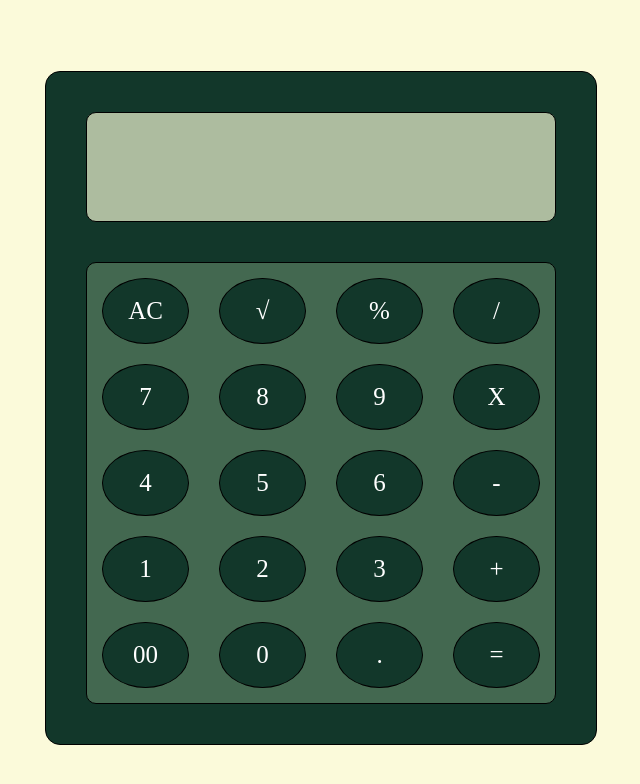
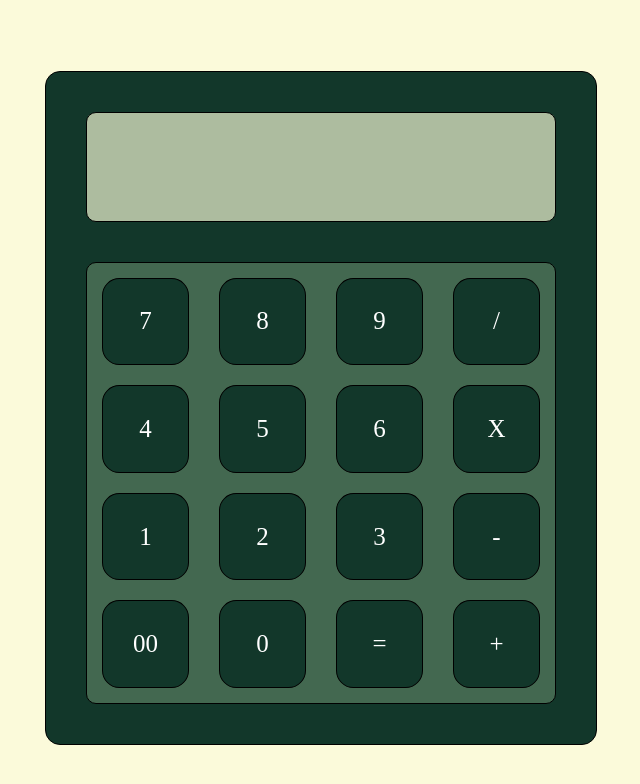
Before and after one commit to SwastikBhuyan/Calculator, a plain HTML site: page index.html in a window 1280 px wide. Shown: the whole page, without its empty margins (319-959 px from the left). Drawn offline with Linux system fonts and the light colour scheme.

Commit message:
Update design

```diff
--- a/index.html
+++ b/index.html
@@ -11,32 +11,28 @@
         <div class = "display" id = "display"></div>
         <div class="keys" id="keys">
             <div class="keyrow" id="keyrow1">
-                <div class = "key" id = "AC">AC</div>
                 <div class = "key" id = "7">7</div>
                 <div class = "key" id = "4">4</div>
                 <div class = "key" id = "1">1</div>
                 <div class = "key" id = "00">00</div>
             </div>
             <div class="keyrow" id="keyrow2">
-                <div class = "key" id = "√">√</div>
                 <div class = "key" id = "8">8</div>
                 <div class = "key" id = "5">5</div>
                 <div class = "key" id = "2">2</div>
                 <div class = "key" id = "0">0</div>
             </div>
             <div class="keyrow" id="keyrow3">
-                <div class = "key" id = "%">%</div>
                 <div class = "key" id = "9">9</div>
                 <div class = "key" id = "6">6</div>
                 <div class = "key" id = "3">3</div>
-                <div class = "key" id = ".">.</div>
+                <div class = "key" id = "=">=</div>
             </div>
             <div class="keyrow" id="keyrow4">
                 <div class = "key" id = "/">/</div>
                 <div class = "key" id = "X">X</div>
                 <div class = "key" id = "-">-</div>
                 <div class = "key" id = "+">+</div>
-                <div class = "key" id = "=">=</div>
             </div>
         </div>
     </div>
--- a/styles.css
+++ b/styles.css
@@ -44,8 +44,8 @@ body {
 }
 
 .key {
-    flex: 0.2;
-    border-radius: 50%;
+    flex: 0.25;
+    border-radius: 20%;
     margin: 10px 15px 10px 15px;
     border: 1px solid black;
     background-color: #12372A;
```
